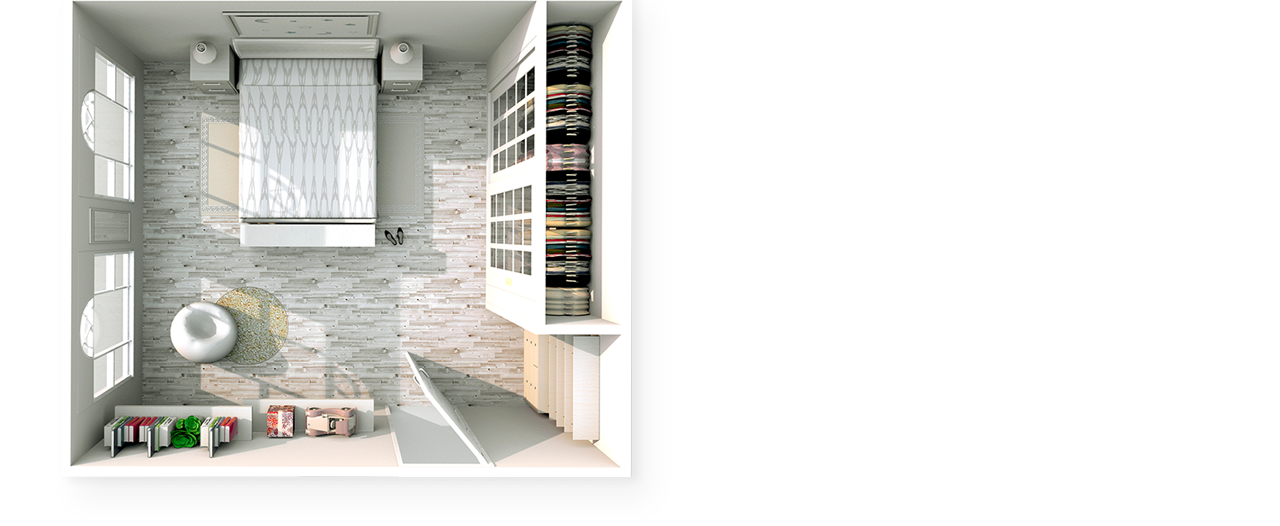
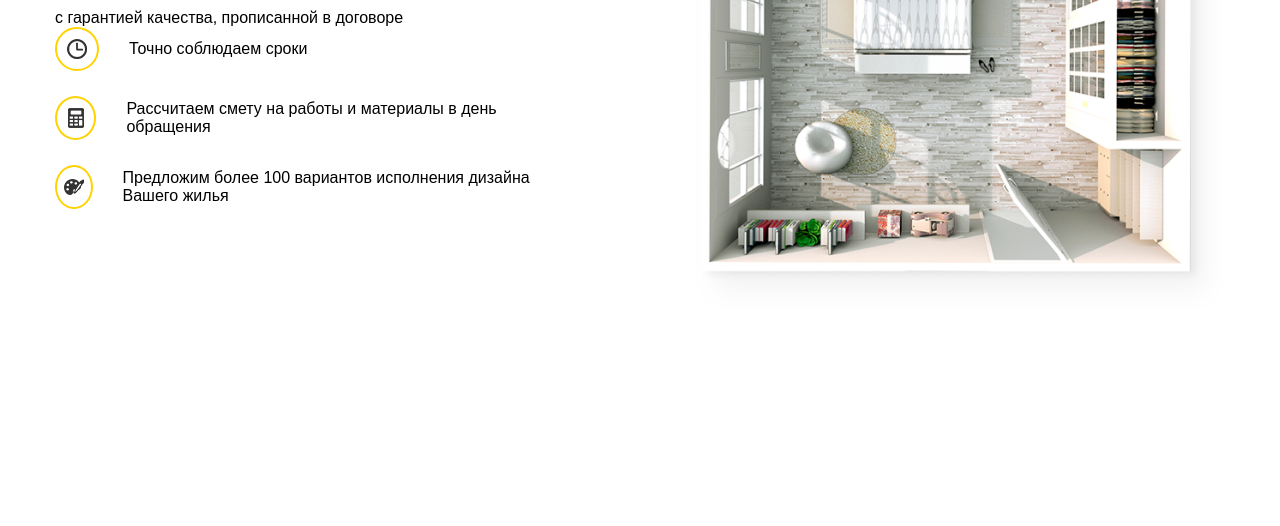
Before and after one commit to johnmm1981/Lesson_13, a plain HTML site: page index.html in a window 1280 px wide. Shown: the part 294-820 px from the top of the page. Drawn offline with Linux system fonts and the light colour scheme.

Commit message:
сверстан и адаптирован блок hero

```diff
--- a/index.html
+++ b/index.html
@@ -49,14 +49,15 @@
 				<ul class="hero-list">
 					<li class="hero-list__item">
 						<div class="hero-list__image">
-
+							<img src="src/hero/clock.png" alt="clock">
 						</div>
 						<span class="hero-list__text">
 							Точно соблюдаем сроки
 						</span>
 					</li>
-					<li class="hero-listt__item"><div class="hero-list__image">
-
+					<li class="hero-list__item">
+						<div class="hero-list__image">
+							<img src="src/hero/calculator.png" alt="calculator">
 						</div>
 						<span class="hero-list__text">
 							Рассчитаем смету на работы
@@ -66,7 +67,7 @@
 					<li class="hero-list__item">
 
 						<div class="hero-list__image">
-
+							<img src="src/hero/paint-board.png" alt="paint-board">
 						</div>
 						<span class="hero-list__text">
 							Предложим более 100 вариантов
@@ -77,7 +78,7 @@
 			</div>
 			<!-- /.hero-text__title-->
 			<div class="hero-image">
-				<img src="src/img/hero-image.png" alt="план квартиры">
+				<img src="src/hero/hero-image.png" alt="план квартиры">
 			</div>
 			<!-- /.hero-image -->
 		</div>
--- a/src/sass/_interface.sass
+++ b/src/sass/_interface.sass
@@ -7,7 +7,13 @@ img
   margin: auto
 @media (max-with: 1200px)
   .container
-    with: 960px
+    with: 760px
+@media (max-with: 768px)
+  .container
+    max-width: 580px
+    with: 90%
+
+
 .button
   width: 170px
   height: 49px
--- a/src/sass/blocks/_hero.sass
+++ b/src/sass/blocks/_hero.sass
@@ -2,7 +2,6 @@
   padding: 50px 0
   &-block
     display: flex
-    align-items: center
   &-text
     flex-basis: 50%
     padding-right: 140px
@@ -12,6 +11,34 @@
       line-height: 55px
       margin-bottom: 20px
     &__subtitle
+      display: inline-block
       font-size: 20px
       font-weight: 400
       line-height: 65px
+      margin-bottom: 70px
+  &-list
+    margin-top: 0
+    padding: 0
+    &__item
+      display: flex
+      align-items: center
+      margin-bottom: 25px
+    &__image
+      width: 40px
+      height: 40px
+      border: 2px solid $main-color
+      display: flex
+      align-items: center
+      justify-content: center
+      border-radius: 50%
+      margin-right: 30px
+    &__text
+      min-width: 300px
+@media (max-with: 1200px)
+  .hero
+    &-block
+      flex-direction: column
+    &-list
+      margin-bottom: 44px
+    &-text
+      padding-right: 50px
--- a/src/sass/style.sass
+++ b/src/sass/style.sass
@@ -1,5 +1,5 @@
+@import 'colors'
 @import 'interface'
-@import 'colors'
 /*импрт стилей шапки */
 @import 'blocks/navbar'
 /*стили для главного экрана */
```
Also changed, not shown: src/css/style.css, src/hero/calculator.png (added), src/hero/clock.png (added), src/hero/hero-image.png (renamed from src/img/hero-image.png), src/hero/paint-board.png (added), 1 other file.
